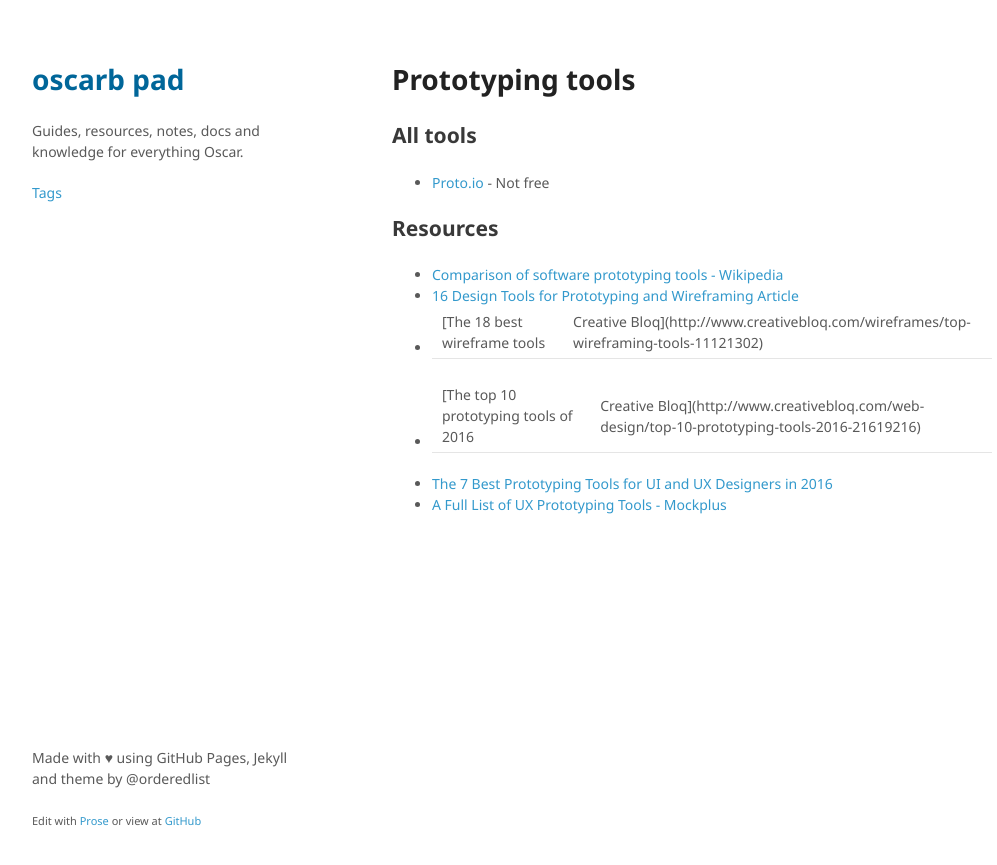
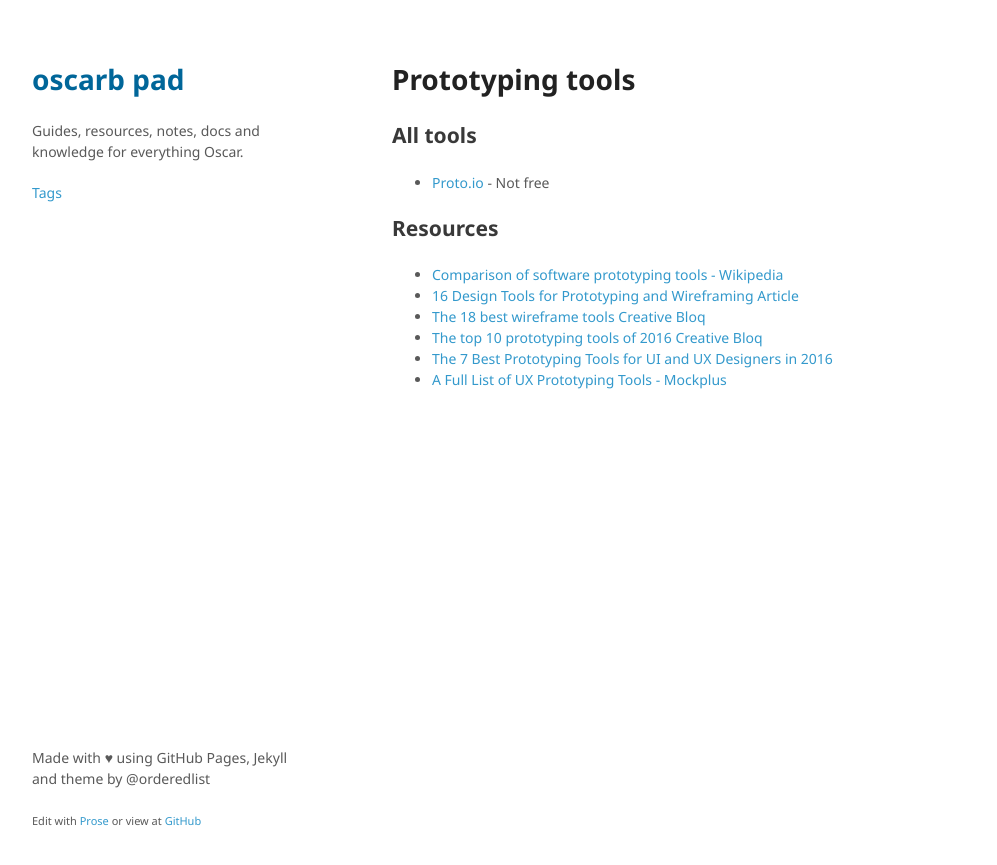
Before and after one commit to oscarb/pad, a Jekyll site: the page built from _docs/prototyping.md, in a window 1280 px wide. Shown: the top 865 px of the page, without its empty margins (128-1125 px from the left). Built offline with Jekyll 4.4.1, drawn with Linux system fonts in a browser that asks for light colours; some web fonts are replaced.

Commit message:
Created prototyping.md

```diff
--- a/_docs/prototyping.md
+++ b/_docs/prototyping.md
@@ -15,7 +16,7 @@ title: Prototyping tools
 ## Resources
 * [Comparison of software prototyping tools - Wikipedia](https://en.wikipedia.org/wiki/Comparison_of_software_prototyping_tools)
 * [16 Design Tools for Prototyping and Wireframing Article](https://www.sitepoint.com/tools-prototyping-wireframing-2/)
-* [The 18 best wireframe tools | Creative Bloq](http://www.creativebloq.com/wireframes/top-wireframing-tools-11121302)
-* [The top 10 prototyping tools of 2016 | Creative Bloq](http://www.creativebloq.com/web-design/top-10-prototyping-tools-2016-21619216)
+* [The 18 best wireframe tools  Creative Bloq](http://www.creativebloq.com/wireframes/top-wireframing-tools-11121302)
+* [The top 10 prototyping tools of 2016  Creative Bloq](http://www.creativebloq.com/web-design/top-10-prototyping-tools-2016-21619216)
 * [The 7 Best Prototyping Tools for UI and UX Designers in 2016](https://blog.prototypr.io/the-7-best-prototyping-tools-for-ui-and-ux-designers-in-2016-701263ae65e8#.ekrtqfl12)
 * [A Full List of UX Prototyping Tools - Mockplus](http://www.mockplus.com/blog/post/121-a-full-list-of-ux-prototyping-tools)
```
Also changed, not shown: other parts of _docs/prototyping.md (+1 -0 lines).
